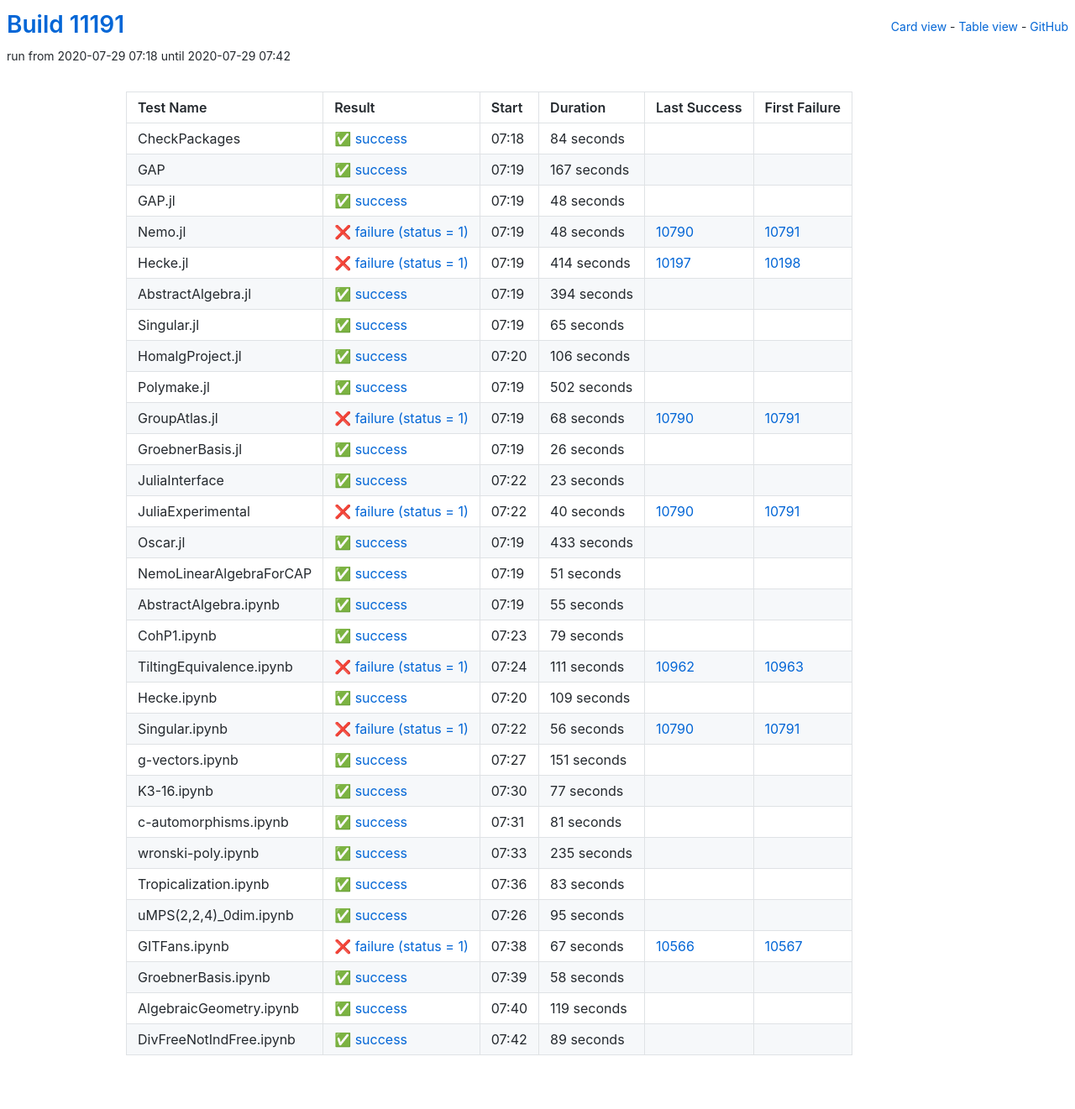
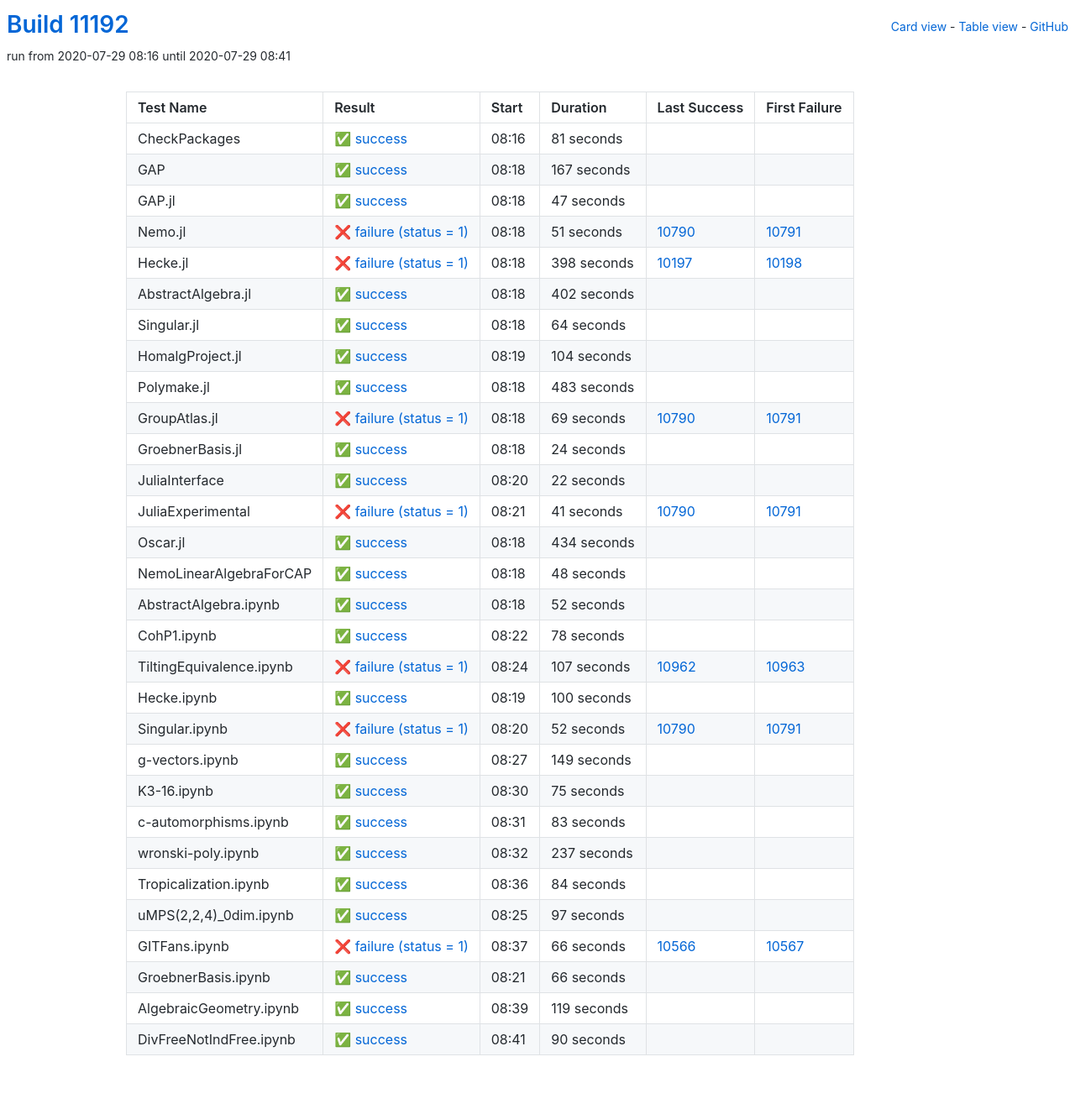
Before and after one commit to oscar-system/oscar-ci-status, a Jekyll site: the page built from table.html, in a window 1280 px wide. Shown: the whole page at 84% size. Built offline with Jekyll 4.4.1, drawn with Linux system fonts in a browser that asks for light colours.

Commit message:
Build #11192

```diff
--- a/_data/ci.yml
+++ b/_data/ci.yml
@@ -1,6 +1,6 @@
 ---
-build: 11191
-build_url: https://oscarci.mathematik.uni-kl.de/job/oscar/11191/
+build: 11192
+build_url: https://oscarci.mathematik.uni-kl.de/job/oscar/11192/
 job: oscar
 organization: oscar-system
 repo: oscar-ci-status
@@ -8,20 +8,20 @@
 tests:
 - name: CheckPackages
   id: checkpackages
-  log: https://oscarci.mathematik.uni-kl.de/job/oscar/11191/artifact/logs/build-11191/CheckPackages.log
-  start: 2020-07-29 07:18
+  log: https://oscarci.mathematik.uni-kl.de/job/oscar/11192/artifact/logs/build-11192/CheckPackages.log
+  start: 2020-07-29 08:16
   success: true
   exitcode: 0
   status: success
-  duration: 84
+  duration: 81
   last_success: false
   last_success_url:
   first_failure: false
   first_failure_url:
 - name: GAP
   id: gap
-  log: https://oscarci.mathematik.uni-kl.de/job/oscar/11191/artifact/logs/build-11191/GAP.log
-  start: 2020-07-29 07:19
+  log: https://oscarci.mathematik.uni-kl.de/job/oscar/11192/artifact/logs/build-11192/GAP.log
+  start: 2020-07-29 08:18
   success: true
   exitcode: 0
   status: success
@@ -32,8 +32,152 @@
   first_failure_url:
 - name: GAP.jl
   id: gap-jl
-  log: https://oscarci.mathematik.uni-kl.de/job/oscar/11191/artifact/logs/build-11191/GAP.jl.log
-  start: 2020-07-29 07:19
+  log: https://oscarci.mathematik.uni-kl.de/job/oscar/11192/artifact/logs/build-11192/GAP.jl.log
+  start: 2020-07-29 08:18
+  success: true
+  exitcode: 0
+  status: success
+  duration: 47
+  last_success: false
+  last_success_url:
+  first_failure: false
+  first_failure_url:
+- name: Nemo.jl
+  id: nemo-jl
+  log: https://oscarci.mathematik.uni-kl.de/job/oscar/11192/artifact/logs/build-11192/Nemo.jl.log
+  start: 2020-07-29 08:18
+  success: false
+  exitcode: 1
+  status: failure
+  duration: 51
+  last_success: 10790
+  last_success_url: https://oscarci.mathematik.uni-kl.de/job/oscar/10790/
+  first_failure: 10791
+  first_failure_url: https://oscarci.mathematik.uni-kl.de/job/oscar/10791/
+- name: Hecke.jl
+  id: hecke-jl
+  log: https://oscarci.mathematik.uni-kl.de/job/oscar/11192/artifact/logs/build-11192/Hecke.jl.log
+  start: 2020-07-29 08:18
+  success: false
+  exitcode: 1
+  status: failure
+  duration: 398
+  last_success: 10197
+  last_success_url: https://oscarci.mathematik.uni-kl.de/job/oscar/10197/
+  first_failure: 10198
+  first_failure_url: https://oscarci.mathematik.uni-kl.de/job/oscar/10198/
+- name: AbstractAlgebra.jl
+  id: abstractalgebra-jl
+  log: https://oscarci.mathematik.uni-kl.de/job/oscar/11192/artifact/logs/build-11192/AbstractAlgebra.jl.log
+  start: 2020-07-29 08:18
+  success: true
+  exitcode: 0
+  status: success
+  duration: 402
+  last_success: false
+  last_success_url:
+  first_failure: false
+  first_failure_url:
+- name: Singular.jl
+  id: singular-jl
+  log: https://oscarci.mathematik.uni-kl.de/job/oscar/11192/artifact/logs/build-11192/Singular.jl.log
+  start: 2020-07-29 08:18
+  success: true
+  exitcode: 0
+  status: success
+  duration: 64
+  last_success: false
+  last_success_url:
+  first_failure: false
+  first_failure_url:
+- name: HomalgProject.jl
+  id: homalgproject-jl
+  log: https://oscarci.mathematik.uni-kl.de/job/oscar/11192/artifact/logs/build-11192/HomalgProject.jl.log
+  start: 2020-07-29 08:19
+  success: true
+  exitcode: 0
+  status: success
+  duration: 104
+  last_success: false
+  last_success_url:
+  first_failure: false
+  first_failure_url:
+- name: Polymake.jl
+  id: polymake-jl
+  log: https://oscarci.mathematik.uni-kl.de/job/oscar/11192/artifact/logs/build-11192/Polymake.jl.log
+  start: 2020-07-29 08:18
+  success: true
+  exitcode: 0
+  status: success
+  duration: 483
+  last_success: false
+  last_success_url:
+  first_failure: false
+  first_failure_url:
+- name: GroupAtlas.jl
+  id: groupatlas-jl
+  log: https://oscarci.mathematik.uni-kl.de/job/oscar/11192/artifact/logs/build-11192/GroupAtlas.jl.log
+  start: 2020-07-29 08:18
+  success: false
+  exitcode: 1
+  status: failure
+  duration: 69
+  last_success: 10790
+  last_success_url: https://oscarci.mathematik.uni-kl.de/job/oscar/10790/
+  first_failure: 10791
+  first_failure_url: https://oscarci.mathematik.uni-kl.de/job/oscar/10791/
+- name: GroebnerBasis.jl
+  id: groebnerbasis-jl
+  log: https://oscarci.mathematik.uni-kl.de/job/oscar/11192/artifact/logs/build-11192/GroebnerBasis.jl.log
+  start: 2020-07-29 08:18
+  success: true
+  exitcode: 0
+  status: success
+  duration: 24
+  last_success: false
+  last_success_url:
+  first_failure: false
+  first_failure_url:
+- name: JuliaInterface
+  id: juliainterface
+  log: https://oscarci.mathematik.uni-kl.de/job/oscar/11192/artifact/logs/build-11192/JuliaInterface.log
+  start: 2020-07-29 08:20
+  success: true
+  exitcode: 0
+  status: success
+  duration: 22
+  last_success: false
+  last_success_url:
+  first_failure: false
+  first_failure_url:
+- name: JuliaExperimental
+  id: juliaexperimental
+  log: https://oscarci.mathematik.uni-kl.de/job/oscar/11192/artifact/logs/build-11192/JuliaExperimental.log
+  start: 2020-07-29 08:21
+  success: false
+  exitcode: 1
+  status: failure
+  duration: 41
+  last_success: 10790
+  last_success_url: https://oscarci.mathematik.uni-kl.de/job/oscar/10790/
+  first_failure: 10791
+  first_failure_url: https://oscarci.mathematik.uni-kl.de/job/oscar/10791/
+- name: Oscar.jl
+  id: oscar-jl
+  log: https://oscarci.mathematik.uni-kl.de/job/oscar/11192/artifact/logs/build-11192/Oscar.jl.log
+  start: 2020-07-29 08:18
+  success: true
+  exitcode: 0
+  status: success
+  duration: 434
+  last_success: false
+  last_success_url:
+  first_failure: false
+  first_failure_url:
+- name: NemoLinearAlgebraForCAP
+  id: nemolinearalgebraforcap
+  log: https://oscarci.mathematik.uni-kl.de/job/oscar/11192/artifact/logs/build-11192/NemoLinearAlgebraForCAP.log
+  start: 2020-07-29 08:18
   success: true
   exitcode: 0
   status: success
@@ -42,262 +186,94 @@
   last_success_url:
   first_failure: false
   first_failure_url:
-- name: Nemo.jl
-  id: nemo-jl
-  log: https://oscarci.mathematik.uni-kl.de/job/oscar/11191/artifact/logs/build-11191/Nemo.jl.log
-  start: 2020-07-29 07:19
-  success: false
-  exitcode: 1
-  status: failure
-  duration: 48
-  last_success: 10790
-  last_success_url: https://oscarci.mathematik.uni-kl.de/job/oscar/10790/
-  first_failure: 10791
-  first_failure_url: https://oscarci.mathematik.uni-kl.de/job/oscar/10791/
-- name: Hecke.jl
-  id: hecke-jl
-  log: https://oscarci.mathematik.uni-kl.de/job/oscar/11191/artifact/logs/build-11191/Hecke.jl.log
-  start: 2020-07-29 07:19
-  success: false
-  exitcode: 1
-  status: failure
-  duration: 414
-  last_success: 10197
-  last_success_url: https://oscarci.mathematik.uni-kl.de/job/oscar/10197/
-  first_failure: 10198
-  first_failure_url: https://oscarci.mathematik.uni-kl.de/job/oscar/10198/
-- name: AbstractAlgebra.jl
-  id: abstractalgebra-jl
-  log: https://oscarci.mathematik.uni-kl.de/job/oscar/11191/artifact/logs/build-11191/AbstractAlgebra.jl.log
-  start: 2020-07-29 07:19
+- name: AbstractAlgebra.ipynb
+  id: abstractalgebra-ipynb
+  log: https://oscarci.mathematik.uni-kl.de/job/oscar/11192/artifact/logs/build-11192/AbstractAlgebra.ipynb.log
+  start: 2020-07-29 08:18
   success: true
   exitcode: 0
   status: success
-  duration: 394
-  last_success: false
-  last_success_url:
-  first_failure: false
-  first_failure_url:
-- name: Singular.jl
-  id: singular-jl
-  log: https://oscarci.mathematik.uni-kl.de/job/oscar/11191/artifact/logs/build-11191/Singular.jl.log
-  start: 2020-07-29 07:19
-  success: true
-  exitcode: 0
-  status: success
-  duration: 65
-  last_success: false
-  last_success_url:
-  first_failure: false
-  first_failure_url:
-- name: HomalgProject.jl
-  id: homalgproject-jl
-  log: https://oscarci.mathematik.uni-kl.de/job/oscar/11191/artifact/logs/build-11191/HomalgProject.jl.log
-  start: 2020-07-29 07:20
-  success: true
-  exitcode: 0
-  status: success
-  duration: 106
-  last_success: false
-  last_success_url:
-  first_failure: false
-  first_failure_url:
-- name: Polymake.jl
-  id: polymake-jl
-  log: https://oscarci.mathematik.uni-kl.de/job/oscar/11191/artifact/logs/build-11191/Polymake.jl.log
-  start: 2020-07-29 07:19
-  success: true
-  exitcode: 0
-  status: success
-  duration: 502
-  last_success: false
-  last_success_url:
-  first_failure: false
-  first_failure_url:
-- name: GroupAtlas.jl
-  id: groupatlas-jl
-  log: https://oscarci.mathematik.uni-kl.de/job/oscar/11191/artifact/logs/build-11191/GroupAtlas.jl.log
-  start: 2020-07-29 07:19
-  success: false
-  exitcode: 1
-  status: failure
-  duration: 68
-  last_success: 10790
-  last_success_url: https://oscarci.mathematik.uni-kl.de/job/oscar/10790/
-  first_failure: 10791
-  first_failure_url: https://oscarci.mathematik.uni-kl.de/job/oscar/10791/
-- name: GroebnerBasis.jl
-  id: groebnerbasis-jl
-  log: https://oscarci.mathematik.uni-kl.de/job/oscar/11191/artifact/logs/build-11191/GroebnerBasis.jl.log
-  start: 2020-07-29 07:19
-  success: true
-  exitcode: 0
-  status: success
-  duration: 26
-  last_success: false
-  last_success_url:
-  first_failure: false
-  first_failure_url:
-- name: JuliaInterface
-  id: juliainterface
-  log: https://oscarci.mathematik.uni-kl.de/job/oscar/11191/artifact/logs/build-11191/JuliaInterface.log
-  start: 2020-07-29 07:22
-  success: true
-  exitcode: 0
-  status: success
-  duration: 23
-  last_success: false
-  last_success_url:
-  first_failure: false
-  first_failure_url:
-- name: JuliaExperimental
-  id: juliaexperimental
-  log: https://oscarci.mathematik.uni-kl.de/job/oscar/11191/artifact/logs/build-11191/JuliaExperimental.log
-  start: 2020-07-29 07:22
-  success: false
-  exitcode: 1
-  status: failure
-  duration: 40
-  last_success: 10790
-  last_success_url: https://oscarci.mathematik.uni-kl.de/job/oscar/10790/
-  first_failure: 10791
-  first_failure_url: https://oscarci.mathematik.uni-kl.de/job/oscar/10791/
-- name: Oscar.jl
-  id: oscar-jl
-  log: https://oscarci.mathematik.uni-kl.de/job/oscar/11191/artifact/logs/build-11191/Oscar.jl.log
-  start: 2020-07-29 07:19
-  success: true
-  exitcode: 0
-  status: success
-  duration: 433
-  last_success: false
-  last_success_url:
-  first_failure: false
-  first_failure_url:
-- name: NemoLinearAlgebraForCAP
-  id: nemolinearalgebraforcap
-  log: https://oscarci.mathematik.uni-kl.de/job/oscar/11191/artifact/logs/build-11191/NemoLinearAlgebraForCAP.log
-  start: 2020-07-29 07:19
-  success: true
-  exitcode: 0
-  status: success
-  duration: 51
-  last_success: false
-  last_success_url:
-  first_failure: false
-  first_failure_url:
-- name: AbstractAlgebra.ipynb
-  id: abstractalgebra-ipynb
-  log: https://oscarci.mathematik.uni-kl.de/job/oscar/11191/artifact/logs/build-11191/AbstractAlgebra.ipynb.log
-  start: 2020-07-29 07:19
-  success: true
-  exitcode: 0
-  status: success
-  duration: 55
+  duration: 52
   last_success: false
   last_success_url:
   first_failure: false
   first_failure_url:
 - name: CohP1.ipynb
   id: cohp1-ipynb
-  log: https://oscarci.mathematik.uni-kl.de/job/oscar/11191/artifact/logs/build-11191/CohP1.ipynb.log
-  start: 2020-07-29 07:23
+  log: https://oscarci.mathematik.uni-kl.de/job/oscar/11192/artifact/logs/build-11192/CohP1.ipynb.log
+  start: 2020-07-29 08:22
   success: true
   exitcode: 0
   status: success
-  duration: 79
+  duration: 78
   last_success: false
   last_success_url:
   first_failure: false
   first_failure_url:
 - name: TiltingEquivalence.ipynb
   id: tiltingequivalence-ipynb
-  log: https://oscarci.mathematik.uni-kl.de/job/oscar/11191/artifact/logs/build-11191/TiltingEquivalence.ipynb.log
-  start: 2020-07-29 07:24
+  log: https://oscarci.mathematik.uni-kl.de/job/oscar/11192/artifact/logs/build-11192/TiltingEquivalence.ipynb.log
+  start: 2020-07-29 08:24
   success: false
   exitcode: 1
   status: failure
-  duration: 111
+  duration: 107
   last_success: 10962
   last_success_url: https://oscarci.mathematik.uni-kl.de/job/oscar/10962/
   first_failure: 10963
   first_failure_url: https://oscarci.mathematik.uni-kl.de/job/oscar/10963/
 - name: Hecke.ipynb
   id: hecke-ipynb
-  log: https://oscarci.mathematik.uni-kl.de/job/oscar/11191/artifact/logs/build-11191/Hecke.ipynb.log
-  start: 2020-07-29 07:20
+  log: https://oscarci.mathematik.uni-kl.de/job/oscar/11192/artifact/logs/build-11192/Hecke.ipynb.log
+  start: 2020-07-29 08:19
   success: true
   exitcode: 0
   status: success
-  duration: 109
+  duration: 100
   last_success: false
   last_success_url:
   first_failure: false
   first_failure_url:
 - name: Singular.ipynb
   id: singular-ipynb
-  log: https://oscarci.mathematik.uni-kl.de/job/oscar/11191/artifact/logs/build-11191/Singular.ipynb.log
-  start: 2020-07-29 07:22
+  log: https://oscarci.mathematik.uni-kl.de/job/oscar/11192/artifact/logs/build-11192/Singular.ipynb.log
+  start: 2020-07-29 08:20
   success: false
   exitcode: 1
   status: failure
-  duration: 56
+  duration: 52
   last_success: 10790
   last_success_url: https://oscarci.mathematik.uni-kl.de/job/oscar/10790/
   first_failure: 10791
   first_failure_url: https://oscarci.mathematik.uni-kl.de/job/oscar/10791/
 - name: g-vectors.ipynb
   id: g-vectors-ipynb
-  log: https://oscarci.mathematik.uni-kl.de/job/oscar/11191/artifact/logs/build-11191/g-vectors.ipynb.log
-  start: 2020-07-29 07:27
+  log: https://oscarci.mathematik.uni-kl.de/job/oscar/11192/artifact/logs/build-11192/g-vectors.ipynb.log
+  start: 2020-07-29 08:27
   success: true
   exitcode: 0
   status: success
-  duration: 151
+  duration: 149
   last_success: false
   last_success_url:
   first_failure: false
   first_failure_url:
 - name: K3-16.ipynb
   id: k3-16-ipynb
-  log: https://oscarci.mathematik.uni-kl.de/job/oscar/11191/artifact/logs/build-11191/K3-16.ipynb.log
-  start: 2020-07-29 07:30
+  log: https://oscarci.mathematik.uni-kl.de/job/oscar/11192/artifact/logs/build-11192/K3-16.ipynb.log
+  start: 2020-07-29 08:30
   success: true
   exitcode: 0
   status: success
-  duration: 77
+  duration: 75
   last_success: false
   last_success_url:
   first_failure: false
   first_failure_url:
 - name: c-automorphisms.ipynb
   id: c-automorphisms-ipynb
-  log: https://oscarci.mathematik.uni-kl.de/job/oscar/11191/artifact/logs/build-11191/c-automorphisms.ipynb.log
-  start: 2020-07-29 07:31
-  success: true
-  exitcode: 0
-  status: success
-  duration: 81
-  last_success: false
-  last_success_url:
-  first_failure: false
-  first_failure_url:
-- name: wronski-poly.ipynb
-  id: wronski-poly-ipynb
-  log: https://oscarci.mathematik.uni-kl.de/job/oscar/11191/artifact/logs/build-11191/wronski-poly.ipynb.log
-  start: 2020-07-29 07:33
-  success: true
-  exitcode: 0
-  status: success
-  duration: 235
-  last_success: false
-  last_success_url:
-  first_failure: false
-  first_failure_url:
-- name: Tropicalization.ipynb
-  id: tropicalization-ipynb
-  log: https://oscarci.mathematik.uni-kl.de/job/oscar/11191/artifact/logs/build-11191/Tropicalization.ipynb.log
-  start: 2020-07-29 07:36
+  log: https://oscarci.mathematik.uni-kl.de/job/oscar/11192/artifact/logs/build-11192/c-automorphisms.ipynb.log
+  start: 2020-07-29 08:31
   success: true
   exitcode: 0
   status: success
@@ -306,46 +282,70 @@
   last_success_url:
   first_failure: false
   first_failure_url:
-- name: uMPS(2,2,4)_0dim.ipynb
-  id: umps-2-2-4-0dim-ipynb
-  log: https://oscarci.mathematik.uni-kl.de/job/oscar/11191/artifact/logs/build-11191/uMPS-2-2-4-_0dim.ipynb.log
-  start: 2020-07-29 07:26
+- name: wronski-poly.ipynb
+  id: wronski-poly-ipynb
+  log: https://oscarci.mathematik.uni-kl.de/job/oscar/11192/artifact/logs/build-11192/wronski-poly.ipynb.log
+  start: 2020-07-29 08:32
   success: true
   exitcode: 0
   status: success
-  duration: 95
+  duration: 237
+  last_success: false
+  last_success_url:
+  first_failure: false
+  first_failure_url:
+- name: Tropicalization.ipynb
+  id: tropicalization-ipynb
+  log: https://oscarci.mathematik.uni-kl.de/job/oscar/11192/artifact/logs/build-11192/Tropicalization.ipynb.log
+  start: 2020-07-29 08:36
+  success: true
+  exitcode: 0
+  status: success
+  duration: 84
+  last_success: false
+  last_success_url:
+  first_failure: false
+  first_failure_url:
+- name: uMPS(2,2,4)_0dim.ipynb
+  id: umps-2-2-4-0dim-ipynb
+  log: https://oscarci.mathematik.uni-kl.de/job/oscar/11192/artifact/logs/build-11192/uMPS-2-2-4-_0dim.ipynb.log
+  start: 2020-07-29 08:25
+  success: true
+  exitcode: 0
+  status: success
+  duration: 97
   last_success: false
   last_success_url:
   first_failure: false
   first_failure_url:
 - name: GITFans.ipynb
   id: gitfans-ipynb
-  log: https://oscarci.mathematik.uni-kl.de/job/oscar/11191/artifact/logs/build-11191/GITFans.ipynb.log
-  start: 2020-07-29 07:38
+  log: https://oscarci.mathematik.uni-kl.de/job/oscar/11192/artifact/logs/build-11192/GITFans.ipynb.log
+  start: 2020-07-29 08:37
   success: false
   exitcode: 1
   status: failure
-  duration: 67
+  duration: 66
   last_success: 10566
   last_success_url: https://oscarci.mathematik.uni-kl.de/job/oscar/10566/
   first_failure: 10567
   first_failure_url: https://oscarci.mathematik.uni-kl.de/job/oscar/10567/
 - name: GroebnerBasis.ipynb
   id: groebnerbasis-ipynb
-  log: https://oscarci.mathematik.uni-kl.de/job/oscar/11191/artifact/logs/build-11191/GroebnerBasis.ipynb.log
-  start: 2020-07-29 07:39
+  log: https://oscarci.mathematik.uni-kl.de/job/oscar/11192/artifact/logs/build-11192/GroebnerBasis.ipynb.log
+  start: 2020-07-29 08:21
   success: true
   exitcode: 0
   status: success
-  duration: 58
+  duration: 66
   last_success: false
   last_success_url:
   first_failure: false
   first_failure_url:
 - name: AlgebraicGeometry.ipynb
   id: algebraicgeometry-ipynb
-  log: https://oscarci.mathematik.uni-kl.de/job/oscar/11191/artifact/logs/build-11191/AlgebraicGeometry.ipynb.log
-  start: 2020-07-29 07:40
+  log: https://oscarci.mathematik.uni-kl.de/job/oscar/11192/artifact/logs/build-11192/AlgebraicGeometry.ipynb.log
+  start: 2020-07-29 08:39
   success: true
   exitcode: 0
   status: success
@@ -356,12 +356,12 @@
   first_failure_url:
 - name: DivFreeNotIndFree.ipynb
   id: divfreenotindfree-ipynb
-  log: https://oscarci.mathematik.uni-kl.de/job/oscar/11191/artifact/logs/build-11191/DivFreeNotIndFree.ipynb.log
-  start: 2020-07-29 07:42
+  log: https://oscarci.mathematik.uni-kl.de/job/oscar/11192/artifact/logs/build-11192/DivFreeNotIndFree.ipynb.log
+  start: 2020-07-29 08:41
   success: true
   exitcode: 0
   status: success
-  duration: 89
+  duration: 90
   last_success: false
   last_success_url:
   first_failure: false
```
Also changed, not shown: README.md.
